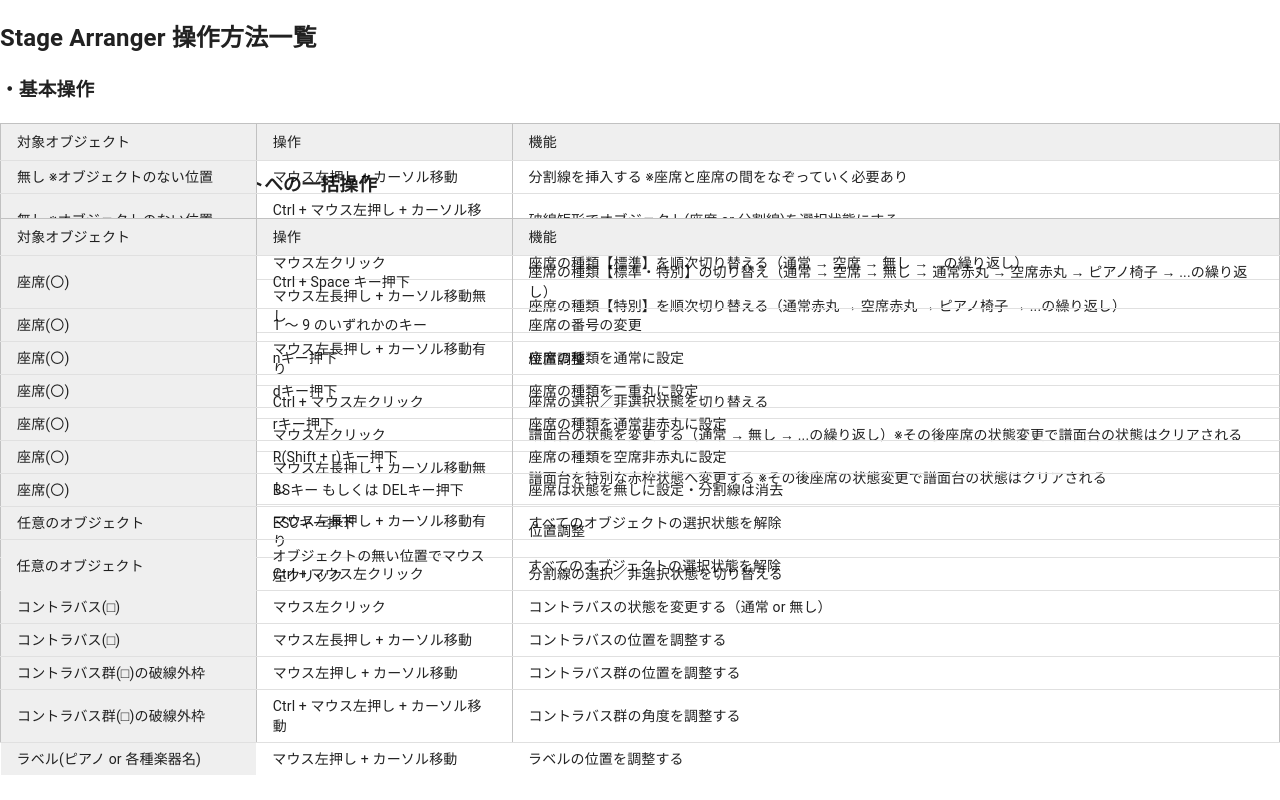
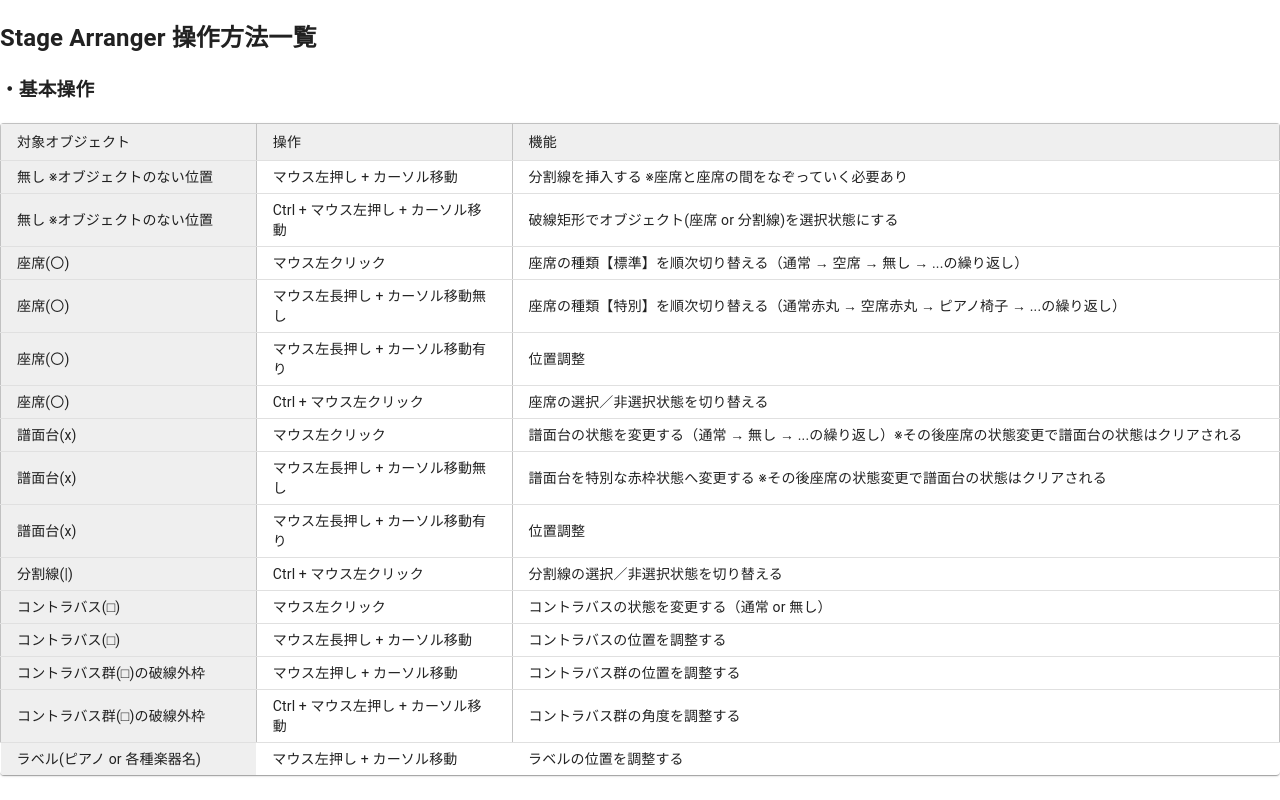
Before and after one commit to koga-miko/stage-arranger, a React (Create React App) app in the folder frontend/: page /help in a window 1280 px wide. Shown: the top 800 px of the page. Built offline with nearby package versions, Linux system fonts and the light colour scheme.

Commit message:
modified the help layout for fixing the bug.

```diff
--- /dev/null
+++ b/frontend/src/pages/Help.css
@@ -0,0 +1,3 @@
+table {
+  position: relative;
+}
--- a/frontend/src/pages/Help.jsx
+++ b/frontend/src/pages/Help.jsx
@@ -7,6 +7,7 @@
 import TableRow from "@mui/material/TableRow";
 import Paper from "@mui/material/Paper";
 import Box from "@mui/material/Box";
+import "./Help.css";
 
 function createData(target, operation, behavior) {
   return { target, operation, behavior };
```
Also changed, not shown: 7 other files (tests, documents, lock files or other folders).
